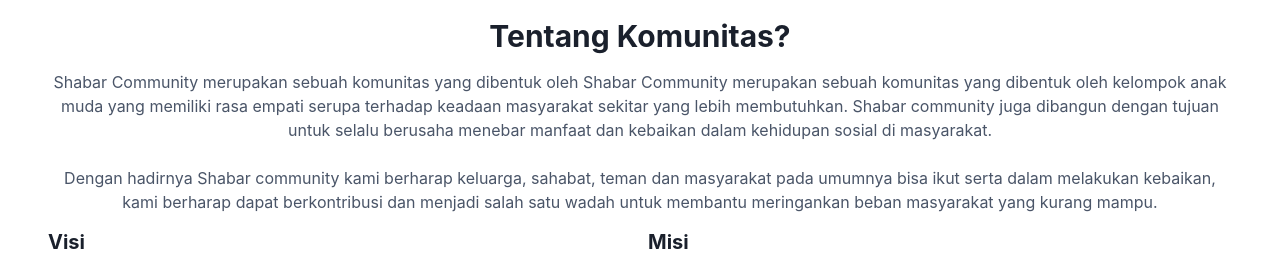
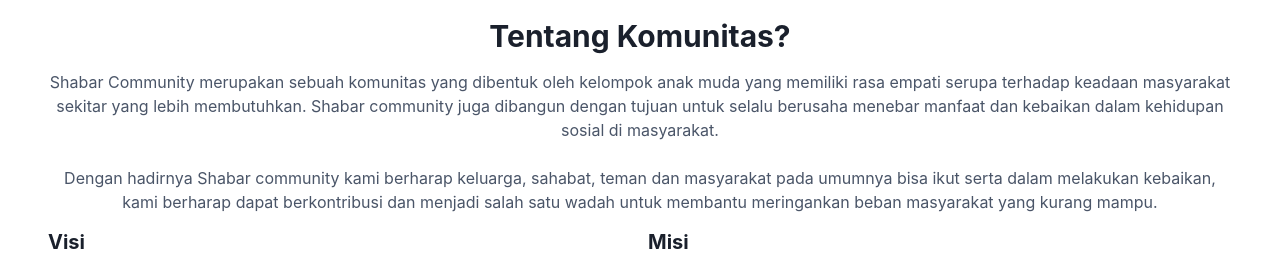
Before and after one commit to muhammadfauzulhanif16/Sharing-Bareng-Peduli, a React (Create React App) app: page / in a window 1280 px wide. Shown: the part 782-1046 px from the top of the page. Built offline with nearby package versions, Linux system fonts and the light colour scheme.

Commit message:
fix typo

```diff
--- a/src/components/About/index.tsx
+++ b/src/components/About/index.tsx
@@ -10,12 +10,11 @@
           <Text align="center">Tentang Komunitas?</Text>
         </Heading>
         <Text color="gray.600" align="center">
-          Shabar Community merupakan sebuah komunitas yang dibentuk oleh Shabar
-          Community merupakan sebuah komunitas yang dibentuk oleh kelompok anak
-          muda yang memiliki rasa empati serupa terhadap keadaan masyarakat
-          sekitar yang lebih membutuhkan. Shabar community juga dibangun dengan
-          tujuan untuk selalu berusaha menebar manfaat dan kebaikan dalam
-          kehidupan sosial di masyarakat.
+          Shabar Community merupakan sebuah komunitas yang dibentuk oleh
+          kelompok anak muda yang memiliki rasa empati serupa terhadap keadaan
+          masyarakat sekitar yang lebih membutuhkan. Shabar community juga
+          dibangun dengan tujuan untuk selalu berusaha menebar manfaat dan
+          kebaikan dalam kehidupan sosial di masyarakat.
           <br />
           <br />
           Dengan hadirnya Shabar community kami berharap keluarga, sahabat,
```
